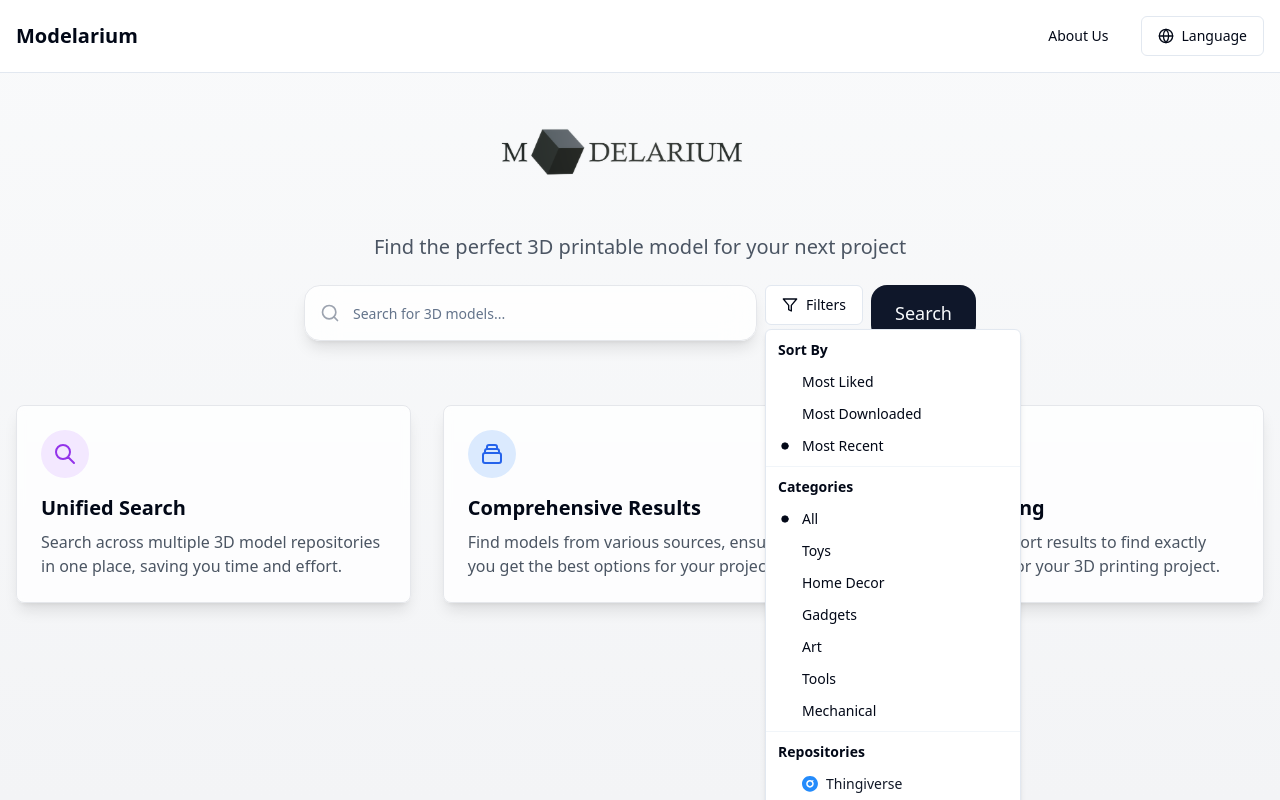
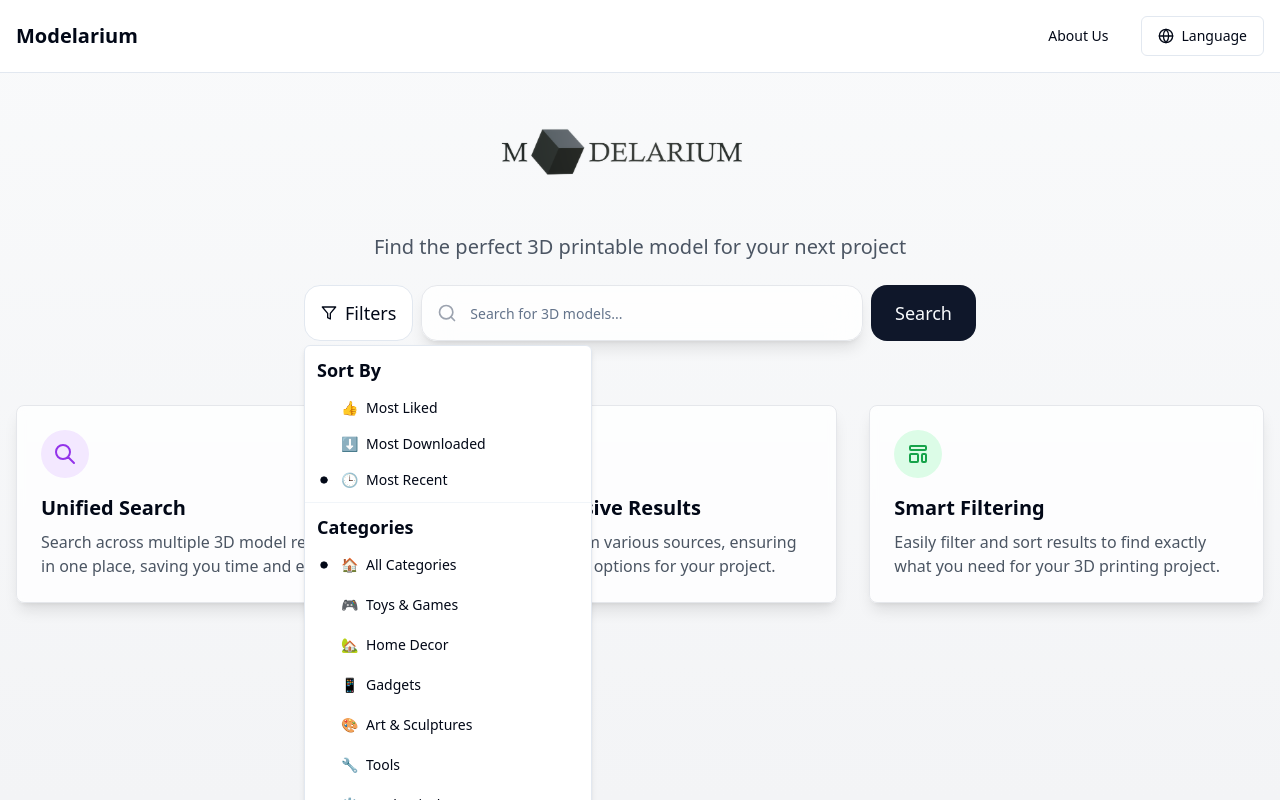
Before and after one commit to TamuAlex/printiverse-search, a React (Vite) app: page / in a window 1280 px wide. Both pictures are taken after a click on the button "Filters". Built offline with nearby package versions, Linux system fonts and the light colour scheme.

Commit message:
Improve UI of filter section
Updated the layout of the filter button and categories to improve user experience.  The filters button is now aligned with the search bar.

```diff
--- a/src/components/FilterSection.tsx
+++ b/src/components/FilterSection.tsx
@@ -28,13 +28,13 @@ interface FilterSectionProps {
 }
 
 const categories = [
-  "All",
-  "Toys",
-  "Home Decor",
-  "Gadgets",
-  "Art",
-  "Tools",
-  "Mechanical",
+  { id: "All", icon: "🏠", label: "All Categories" },
+  { id: "Toys", icon: "🎮", label: "Toys & Games" },
+  { id: "Home Decor", icon: "🏡", label: "Home Decor" },
+  { id: "Gadgets", icon: "📱", label: "Gadgets" },
+  { id: "Art", icon: "🎨", label: "Art & Sculptures" },
+  { id: "Tools", icon: "🔧", label: "Tools" },
+  { id: "Mechanical", icon: "⚙️", label: "Mechanical Parts" },
 ];
 
 const repositories = [
@@ -67,9 +67,9 @@ const repositories = [
 ];
 
 const sortOptions = [
-  { value: "likes", label: "Most Liked" },
-  { value: "downloads", label: "Most Downloaded" },
-  { value: "date", label: "Most Recent" },
+  { value: "likes", label: "Most Liked", icon: "👍" },
+  { value: "downloads", label: "Most Downloaded", icon: "⬇️" },
+  { value: "date", label: "Most Recent", icon: "🕒" },
 ];
 
 export const FilterSection = ({
@@ -83,20 +83,27 @@ export const FilterSection = ({
   onNsfwChange = () => {},
 }: FilterSectionProps) => {
   return (
-    <div className="flex flex-col space-y-4">
     <DropdownMenu modal={false}>
       <DropdownMenuTrigger asChild>
-          <Button variant="outline" className="flex items-center gap-2">
-            <Filter className="w-4 h-4" />
+        <Button variant="outline" className="h-14 px-4 text-lg rounded-2xl flex items-center gap-2">
+          <Filter className="w-5 h-5" />
           Filters
+          {(selectedCategory !== "All" || selectedRepos.length > 0 || sortBy !== "date" || nsfwEnabled) && (
+            <Badge variant="secondary" className="ml-2">Active</Badge>
+          )}
         </Button>
       </DropdownMenuTrigger>
-        <DropdownMenuContent className="w-64" align="start">
+      <DropdownMenuContent className="w-72" align="start">
         <DropdownMenuGroup>
-            <DropdownMenuLabel>Sort By</DropdownMenuLabel>
+          <DropdownMenuLabel className="text-lg font-semibold">Sort By</DropdownMenuLabel>
           <DropdownMenuRadioGroup value={sortBy} onValueChange={onSortChange}>
             {sortOptions.map((option) => (
-                <DropdownMenuRadioItem key={option.value} value={option.value}>
+              <DropdownMenuRadioItem
+                key={option.value}
+                value={option.value}
+                className="flex items-center gap-2 py-2"
+              >
+                <span>{option.icon}</span>
                 {option.label}
               </DropdownMenuRadioItem>
             ))}
@@ -106,20 +113,27 @@ export const FilterSection = ({
         <DropdownMenuSeparator />
 
         <DropdownMenuGroup>
-            <DropdownMenuLabel>Categories</DropdownMenuLabel>
+          <DropdownMenuLabel className="text-lg font-semibold">Categories</DropdownMenuLabel>
           <DropdownMenuRadioGroup value={selectedCategory} onValueChange={onCategoryChange}>
+            <div className="grid grid-cols-1 gap-1">
               {categories.map((category) => (
-                <DropdownMenuRadioItem key={category} value={category}>
-                  {category}
+                <DropdownMenuRadioItem
+                  key={category.id}
+                  value={category.id}
+                  className="flex items-center gap-2 py-2"
+                >
+                  <span>{category.icon}</span>
+                  {category.label}
                 </DropdownMenuRadioItem>
               ))}
+            </div>
           </DropdownMenuRadioGroup>
         </DropdownMenuGroup>
 
         <DropdownMenuSeparator />
 
         <DropdownMenuGroup>
-            <DropdownMenuLabel>Repositories</DropdownMenuLabel>
+          <DropdownMenuLabel className="text-lg font-semibold">Repositories</DropdownMenuLabel>
           {repositories.map((repo) => (
             <DropdownMenuCheckboxItem
               key={repo.id}
@@ -131,7 +145,7 @@ export const FilterSection = ({
                   onReposChange(selectedRepos.filter((r) => r !== repo.id));
                 }
               }}
-                className="text-gray-900 dark:text-gray-100 font-medium"
+              className="flex items-center gap-2 py-2"
             >
               {repo.icon}
               {repo.name}
@@ -142,19 +156,18 @@ export const FilterSection = ({
         <DropdownMenuSeparator />
 
         <DropdownMenuGroup>
-            <div className="px-2 py-2">
-              <div className="flex items-center space-x-2">
+          <div className="px-2 py-3">
+            <div className="flex items-center justify-between">
+              <Label htmlFor="nsfw-mode" className="font-semibold">Show NSFW Content</Label>
               <Switch
                 id="nsfw-mode"
                 checked={nsfwEnabled}
                 onCheckedChange={onNsfwChange}
               />
-                <Label htmlFor="nsfw-mode">Show NSFW Content</Label>
             </div>
           </div>
         </DropdownMenuGroup>
       </DropdownMenuContent>
     </DropdownMenu>
-    </div>
   );
 };
--- a/src/components/SearchInput.tsx
+++ b/src/components/SearchInput.tsx
@@ -48,7 +48,18 @@ export const SearchInput = ({
   };
 
   return (
-    <div className="relative w-full max-w-2xl mx-auto flex gap-2">
+    <div className="relative w-full max-w-2xl mx-auto space-y-4">
+      <div className="flex gap-2">
+        <FilterSection
+          selectedCategory={selectedCategory}
+          selectedRepos={selectedRepos}
+          onCategoryChange={onCategoryChange}
+          onReposChange={onReposChange}
+          sortBy={sortBy}
+          onSortChange={onSortChange}
+          nsfwEnabled={nsfwEnabled}
+          onNsfwChange={onNsfwChange}
+        />
         <div className="relative flex-1">
           <Input
             type="text"
@@ -60,16 +71,6 @@ export const SearchInput = ({
           />
           <Search className="absolute left-4 top-1/2 transform -translate-y-1/2 text-gray-400 w-5 h-5" />
         </div>
-      <FilterSection
-        selectedCategory={selectedCategory}
-        selectedRepos={selectedRepos}
-        onCategoryChange={onCategoryChange}
-        onReposChange={onReposChange}
-        sortBy={sortBy}
-        onSortChange={onSortChange}
-        nsfwEnabled={nsfwEnabled}
-        onNsfwChange={onNsfwChange}
-      />
         <Button
           onClick={handleSearch}
           className="h-14 px-6 text-lg rounded-2xl"
@@ -77,5 +78,6 @@ export const SearchInput = ({
           Search
         </Button>
       </div>
+    </div>
   );
 };
```
Lines whose indentation alone changed are shown as unchanged.
